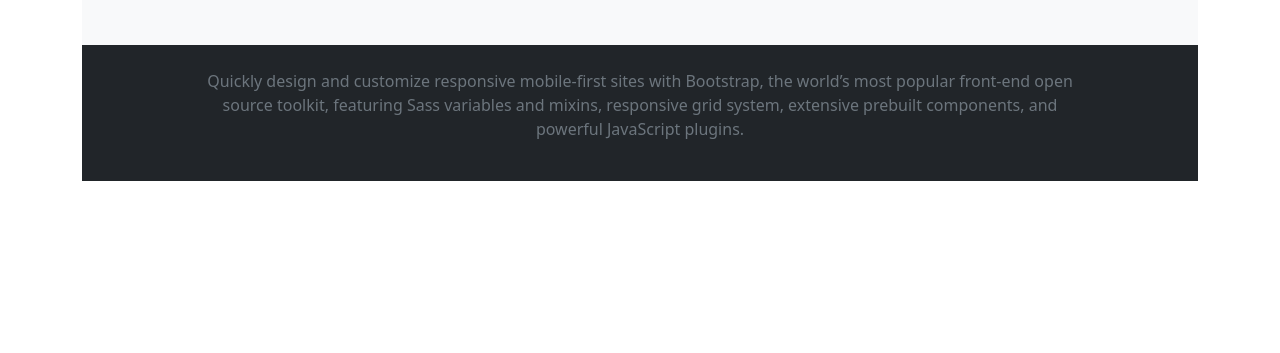
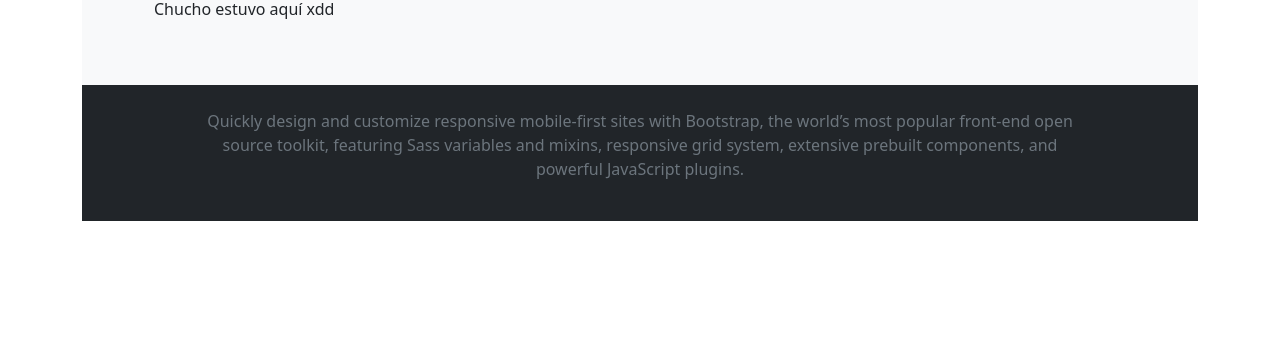
Before and after one commit to henryxhdezcruz/servidor_nodejs_email_amantoli, a website: page reset_password.html in a window 1280 px wide. Shown: the part 447-800 px from the top of the page. Drawn offline with nearby package versions, Linux system fonts and the light colour scheme.

Commit message:
Commit Angel xd

```diff
--- a/reset_password.html
+++ b/reset_password.html
@@ -23,6 +23,7 @@
             <p class="lead">Recibimos una solicitud para restablecer la contraseña de su cuenta.</p>
             <p class="lead">Para restablecer su contraseña inglese el siguiente código en la aplicación móvil Amantoli.</p>
             <p class="display-6 lead fw-bold">456548</p>
+            <p>Chucho estuvo aquí xdd</p>
           </div>
         </div>
 
```
